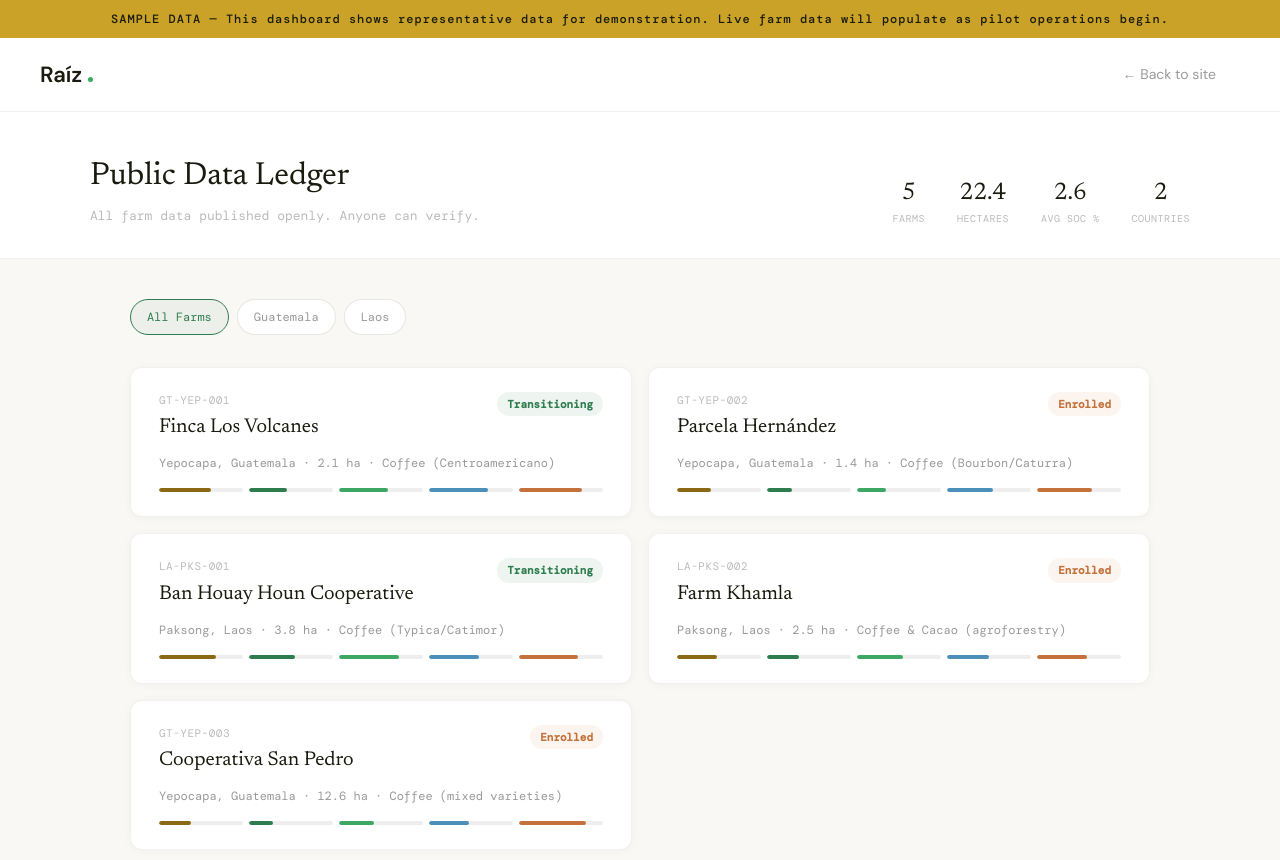
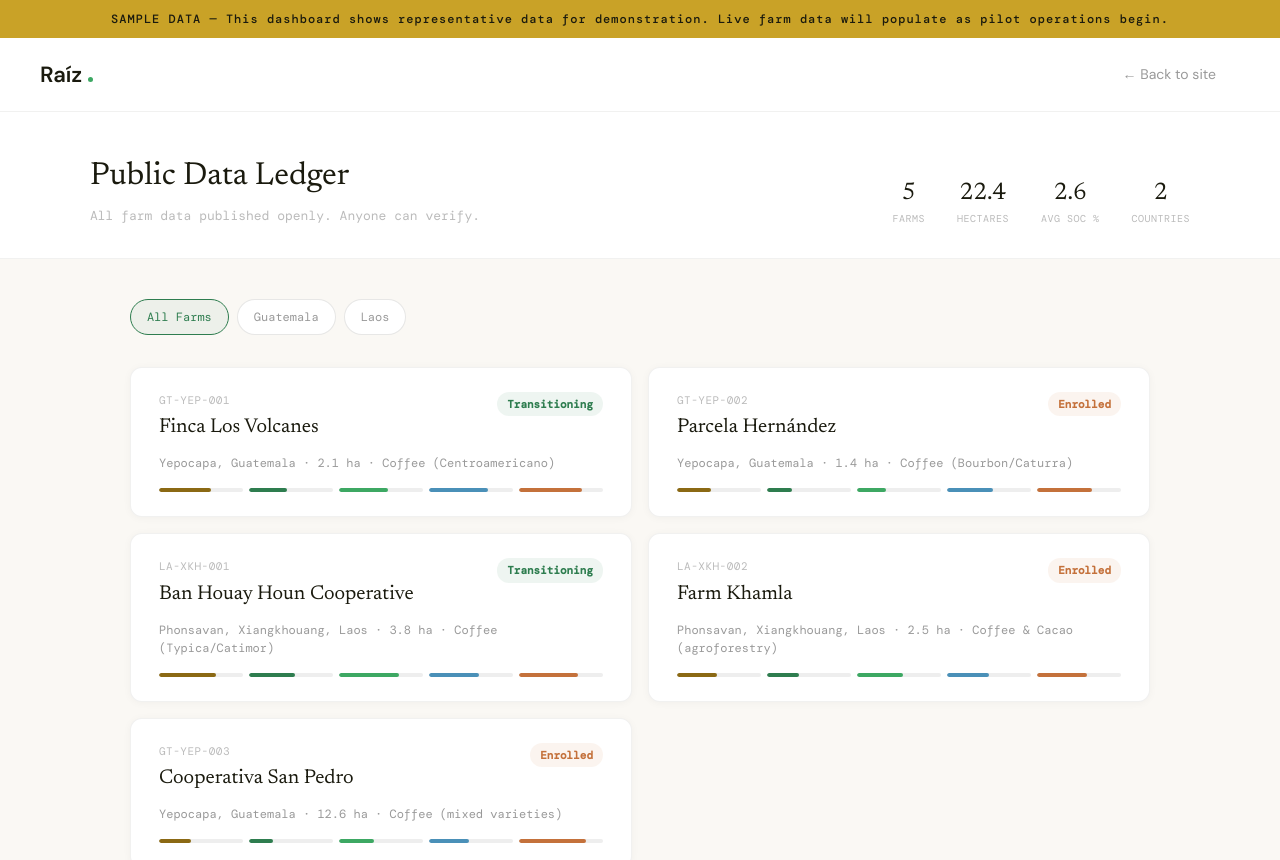
Before and after one commit to HeroOfSpielberg/farm_certification_project, a Next.js app: page /ledger in a window 1280 px wide. Shown: the top 860 px of the page. Built offline with nearby package versions, Linux system fonts and the light colour scheme.

Commit message:
fix Laos geography to Phonsavan/Xiangkhouang

```diff
--- a/app/ledger/page.tsx
+++ b/app/ledger/page.tsx
@@ -30,13 +30,13 @@ const FARMS = [
     practices: ["Baseline soil sampling complete", "Farm plan developed", "Shade tree seedlings distributed"],
     pillarScores: { soil: 40, carbon: 30, biodiversity: 35, water: 55, community: 65 },
   },
-  { id: "LA-PKS-001", name: "Ban Houay Houn Cooperative", location: "Paksong, Laos", crop: "Coffee (Typica/Catimor)", hectares: 3.8, enrolled: "2026-04", tier: "Transitioning", elevation: "1,200m",
+  { id: "LA-XKH-001", name: "Ban Houay Houn Cooperative", location: "Phonsavan, Xiangkhouang, Laos", crop: "Coffee (Typica/Catimor)", hectares: 3.8, enrolled: "2026-04", tier: "Transitioning", elevation: "1,150m",
     soil: [{ month: "Apr", soc: 2.8, ph: 5.2 }, { month: "Jul", soc: 2.9, ph: 5.3 }, { month: "Oct", soc: 3.1, ph: 5.4 }, { month: "Jan", soc: 3.3, ph: 5.5 }],
     canopy: [{ month: "Apr", pct: 55 }, { month: "Jul", pct: 58 }, { month: "Oct", pct: 61 }, { month: "Jan", pct: 64 }],
     practices: ["Composting system established", "Shade canopy optimization", "Soil sampling — annual cycle", "Market access pilot — specialty export"],
     pillarScores: { soil: 68, carbon: 55, biodiversity: 72, water: 60, community: 70 },
   },
-  { id: "LA-PKS-002", name: "Farm Khamla", location: "Paksong, Laos", crop: "Coffee & Cacao (agroforestry)", hectares: 2.5, enrolled: "2026-04", tier: "Enrolled", elevation: "1,100m",
+  { id: "LA-XKH-002", name: "Farm Khamla", location: "Phonsavan, Xiangkhouang, Laos", crop: "Coffee & Cacao (agroforestry)", hectares: 2.5, enrolled: "2026-04", tier: "Enrolled", elevation: "1,100m",
     soil: [{ month: "Apr", soc: 2.2, ph: 5.0 }, { month: "Jul", soc: 2.3, ph: 5.1 }, { month: "Oct", soc: 2.4, ph: 5.2 }, { month: "Jan", soc: 2.5, ph: 5.3 }],
     canopy: [{ month: "Apr", pct: 40 }, { month: "Jul", pct: 44 }, { month: "Oct", pct: 47 }, { month: "Jan", pct: 50 }],
     practices: ["Baseline assessment complete", "Agroforestry design plan", "Fruit tree integration started"],
```
